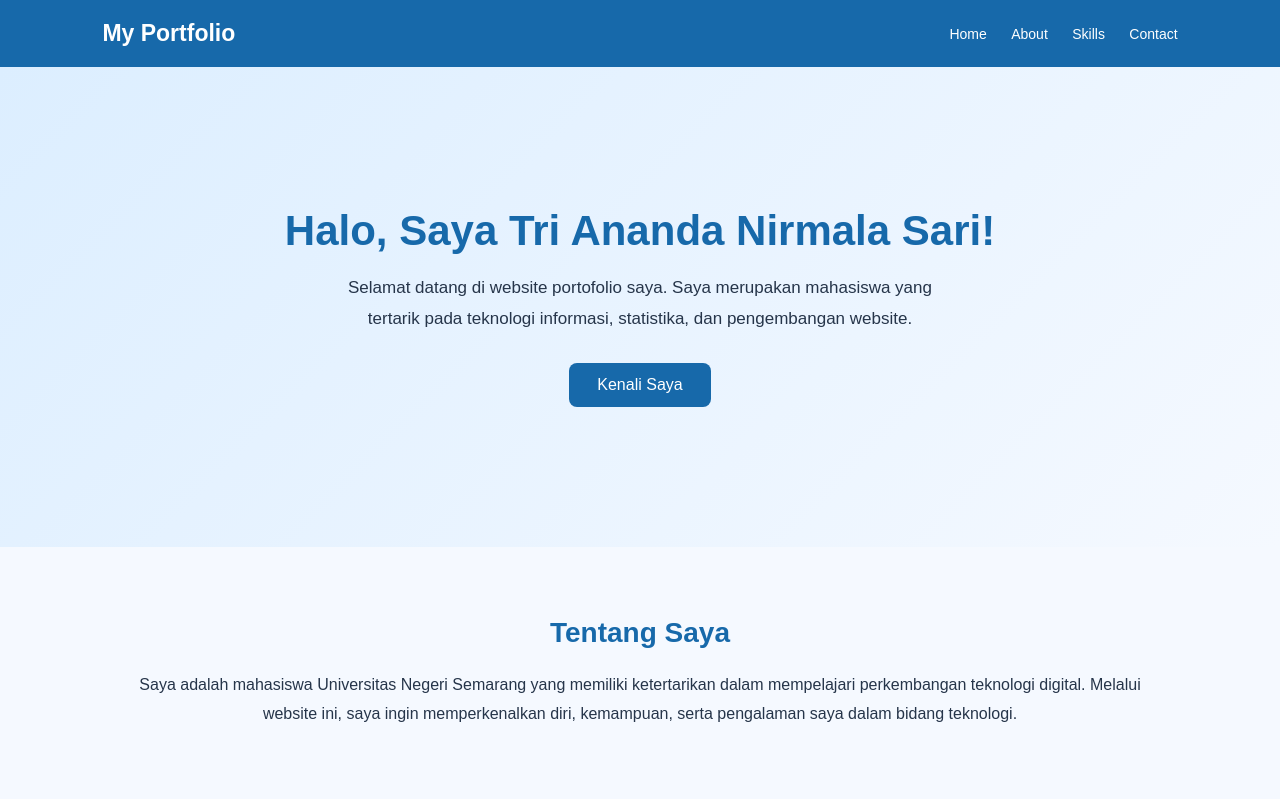
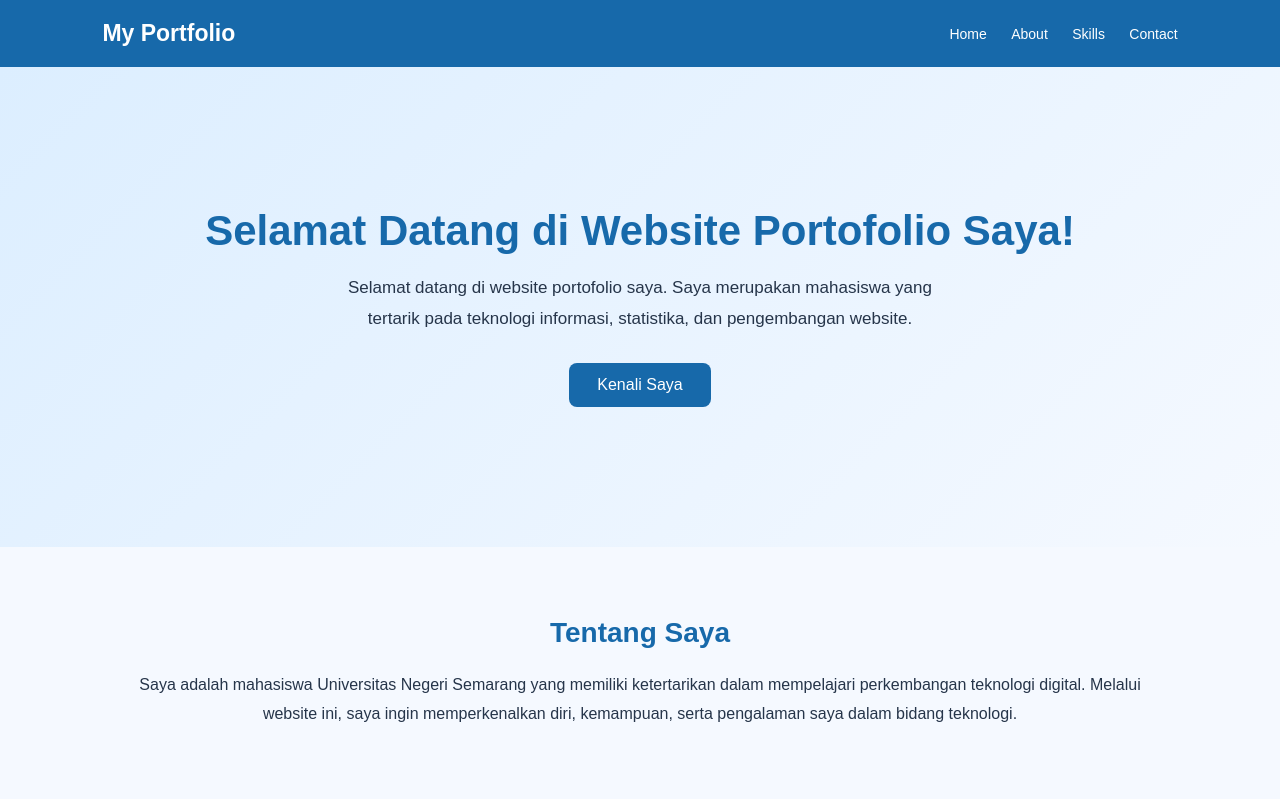
Before and after one commit to trianandanirmala2007/belajar-cicd, a plain HTML site: page index.html in a window 1280 px wide. Shown: the top 800 px of the page. Drawn offline with Linux system fonts and the light colour scheme.

Commit message:
Memperbarui halaman beranda

```diff
--- a/index.html
+++ b/index.html
@@ -153,7 +153,7 @@
     </header>
 
     <div class="hero" id="home">
-        <h1>Halo, Saya Tri Ananda Nirmala Sari!</h1>
+        <h1>Selamat Datang di Website Portofolio Saya!</h1>
 
         <p>
             Selamat datang di website portofolio saya.
```
